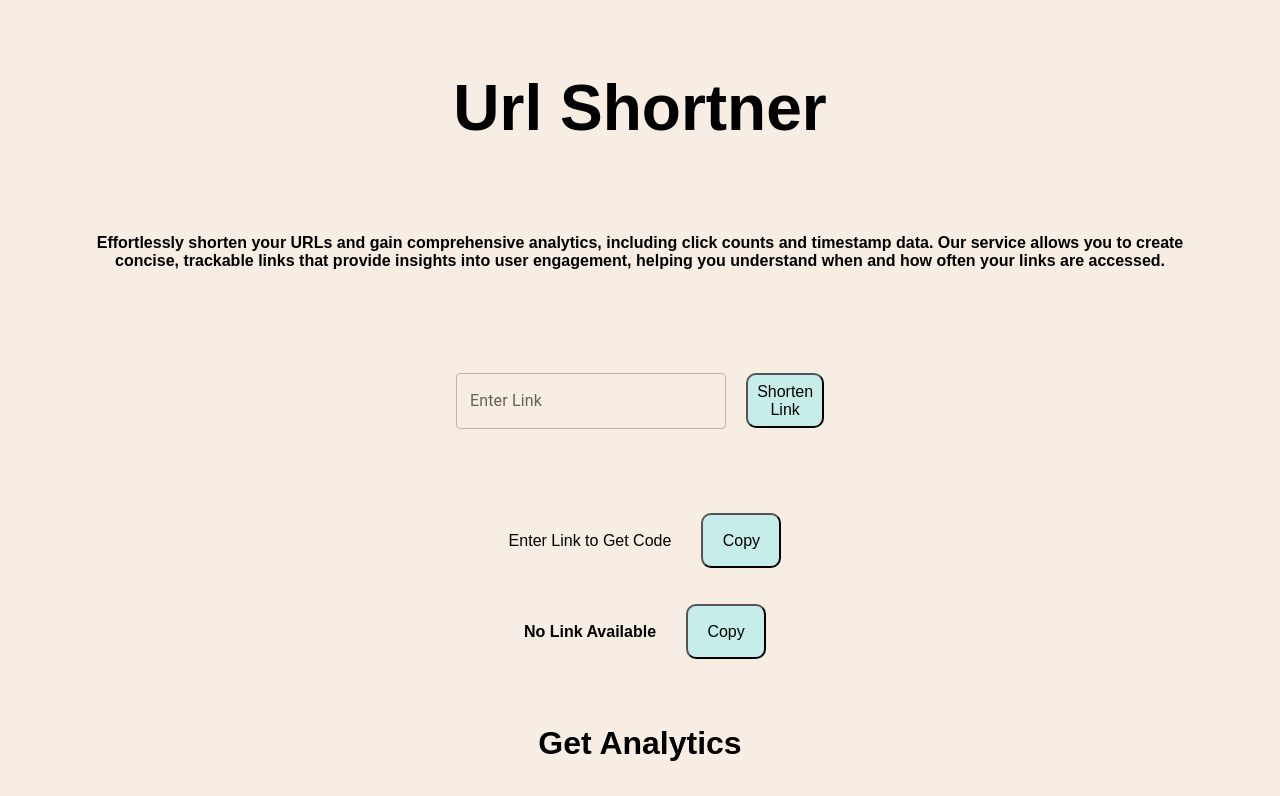
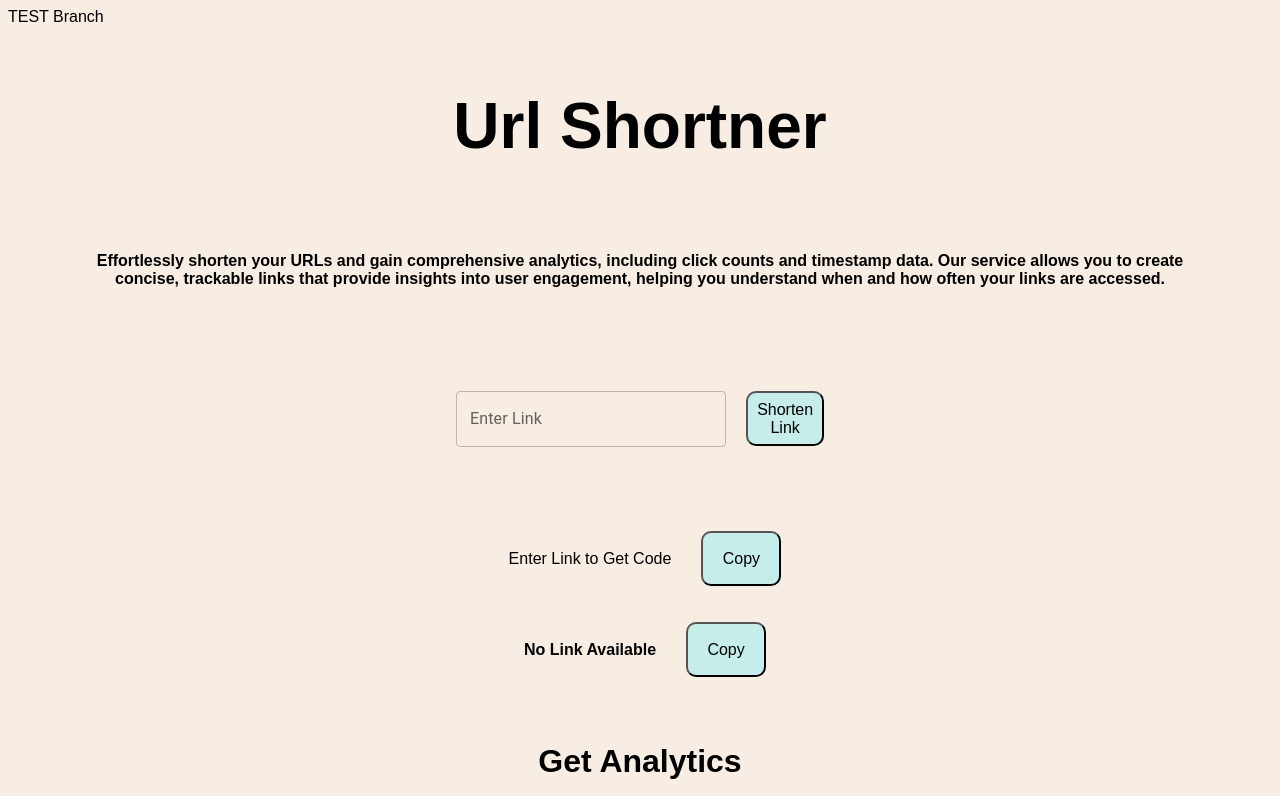
Before and after one commit to vaibhav211002/URL-Shortner, a React (Vite) app in the folder client/: page / in a window 1280 px wide. Shown: the top 796 px of the page. Built offline with nearby package versions, Linux system fonts and the light colour scheme; a web font is replaced by a local one.

Commit message:
Test Branch

```diff
--- a/client/src/App.jsx
+++ b/client/src/App.jsx
@@ -62,6 +62,7 @@ function App() {
     <>
     {/* {(loader)?" Working ": " stopped "} */}
     <ToastContainer />
+    TEST Branch
     <div className='Whole'>
       <div className="container">
         <h2 className="main-heading">Url Shortner </h2>
```
